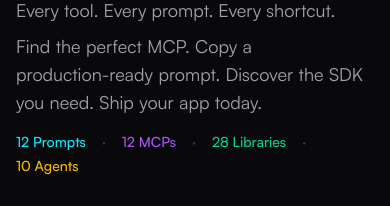
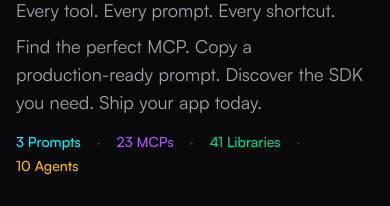
Before and after one commit to berkcanmeric/shipkit, a Next.js app: page / in a window 390 px wide. Shown: the part 1400-1606 px from the top of the page. Built offline with nearby package versions, Linux system fonts and the light colour scheme.

Commit message:
Make hero stats dynamic from data imports
Counts for prompts, MCPs, libraries (web + mobile), and agents
now pull from the actual data arrays instead of hardcoded numbers.

Co-Authored-By: Claude Opus 4.6 <noreply@anthropic.com>

```diff
--- a/app/page.tsx
+++ b/app/page.tsx
@@ -4,6 +4,11 @@ import Link from "next/link";
 import dynamic from "next/dynamic";
 import { useRef, useCallback } from "react";
 import { MessageSquareText, Puzzle, Package, Bot, ArrowRight, Copy, Zap, Terminal, Braces, Cpu, Layers } from "lucide-react";
+import { prompts } from "@/data/prompts";
+import { mcps } from "@/data/mcps";
+import { webTools } from "@/data/web-tools";
+import { mobileTools } from "@/data/mobile-tools";
+import { agents } from "@/data/agents";
 
 const AuroraBackground = dynamic(
   () => import("@/components/effects/aurora-background").then((m) => m.AuroraBackground),
@@ -248,13 +253,13 @@ export default function Home() {
 
             {/* Stats line */}
             <div className="flex flex-wrap items-center gap-x-4 gap-y-1 text-sm text-muted-foreground mb-8">
-              <span className="text-cyan font-medium">12 Prompts</span>
+              <span className="text-cyan font-medium">{prompts.length} Prompts</span>
               <span className="text-white/20">·</span>
-              <span className="text-violet font-medium">12 MCPs</span>
+              <span className="text-violet font-medium">{mcps.length} MCPs</span>
               <span className="text-white/20">·</span>
-              <span className="text-emerald-400 font-medium">28 Libraries</span>
+              <span className="text-emerald-400 font-medium">{webTools.length + mobileTools.length} Libraries</span>
               <span className="text-white/20">·</span>
-              <span className="text-amber-400 font-medium">10 Agents</span>
+              <span className="text-amber-400 font-medium">{agents.length} Agents</span>
             </div>
 
             <div className="flex flex-wrap gap-4 animate-in fade-in slide-in-from-bottom-4 duration-500 delay-300">
```
